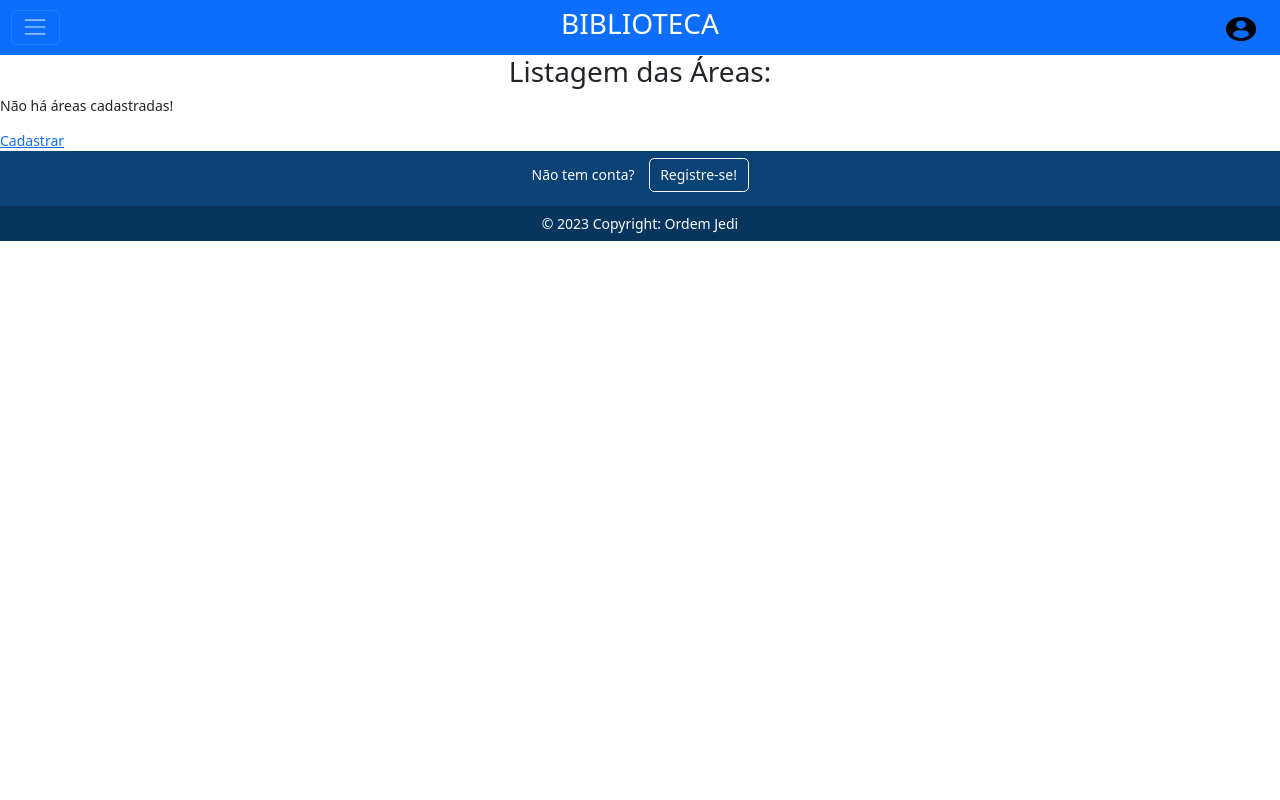
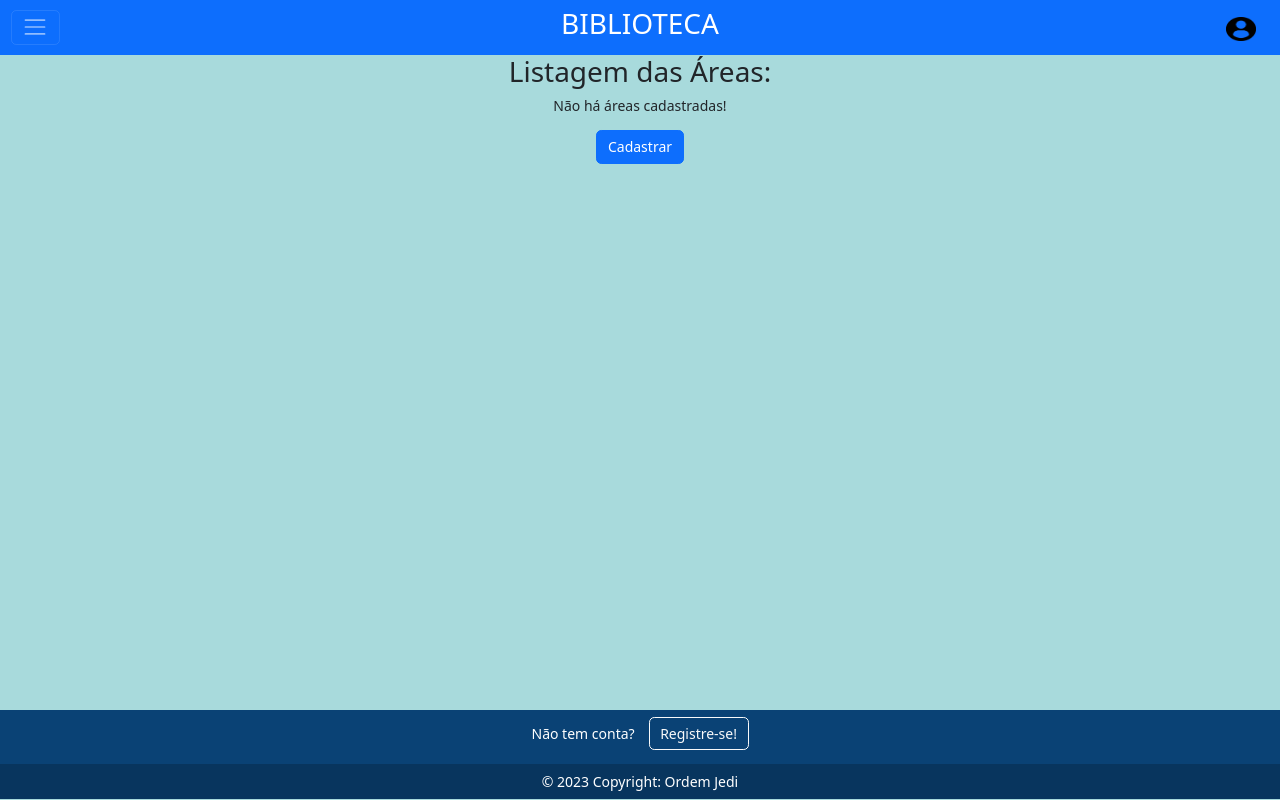
Before and after one commit to Kdu-Lima/Bliblioteca---PDS---2022, a Django app: page /area/ in a window 1280 px wide. Run offline with Django 4.2, Linux system fonts and the light colour scheme; data that the repository does not hold is empty.

Commit message:
rodape ajustado

```diff
--- a/static/css/styles.css
+++ b/static/css/styles.css
@@ -9,10 +9,7 @@
   margin: 0;
   height: 100vh;
   width: 100vw;
-}
-
-body {
-
+  background-color: #a8dadc;
 }
 :root {
   font-family: 'Roboto', sans-serif;
@@ -29,7 +26,6 @@ body {
 
 #cards-area {
   margin-inline: auto;
-  /* width: 900px; */
 }
 
 #cards-list {
@@ -240,6 +236,7 @@ body {
   height: 100vh;
   justify-content: center;
   align-items: center;
+  margin-top: -60px;
 }
 
 .form-cadastrar-livro {
--- a/templates/base_nav.html
+++ b/templates/base_nav.html
@@ -14,7 +14,7 @@
             <div class="offcanvas-body">
               <ul class="navbar-nav justify-content-end flex-grow-1 pe-3">
                 <li class="nav-item">
-                  <a style="color: black;" class="nav-link active" aria-current="page" href="{% url 'inicial' %}">Retornar</a>
+                  <a style="color: black;" class="nav-link active" aria-current="page" href="{% url 'inicial' %}">Inicio</a>
                 </li>
                 <li class="nav-item">
                   <a style="color: black;" class="nav-link" href="{% url 'listar_livro' %}">Livros cadastrados</a>
@@ -36,7 +36,7 @@
             </div>
           </div>
           <div class="col-sm-4 estilin">
-            <H2 style="color: white;">BIBLIOTECA</H2>
+            <a href="{% url 'inicial' %}"><H2 style="color: white;">BIBLIOTECA</H2> </a>
           </div>
           <div class="col-sm-4 estilin3">
             <a class="navbar-brand" href="{% url 'login' %}">
--- a/templates/base_rodape.html
+++ b/templates/base_rodape.html
@@ -1,15 +1,17 @@
 {% load static %}
 <section class="">
   <!-- Footer -->
-  <footer class="text-center text-white" style="background-color: #0a4275;">
+  <footer
+    class="text-center text-white"
+    style="background-color: #0a4275;">
     <!-- Grid container -->
     <div class="container p-2 pb-0">
       <!-- Section: CTA -->
       <section class="">
         <p class="d-flex justify-content-center align-items-center">
           <span class="me-3">Não tem conta?</span>
-          <button type="button" class="btn btn-outline-light btn-rounded">
-            Registre-se!
+          <a href="{% url 'cadastar_usuario' %}" class="btn btn-outline-light btn-rounded">Registre-se!</a>
+
           </button>
         </p>
       </section>
--- a/templates/cruds/area.html
+++ b/templates/cruds/area.html
@@ -1,8 +1,8 @@
 {% extends 'inicial.html' %}
 
 {% block conteudo %}
-<div>
-    <h2 class="estilin padando">Listagem das Áreas:</h2>
+<div class="estilin padando" style="height: calc(100% - (55.34px + 89.5px));" >
+    <h2>Listagem das Áreas:</h2>
     {% for area in todas_areas %}
         <div class="card estilin col-sm-4 padando">
             <div class="card-body boda estilin">
@@ -13,6 +13,6 @@
     {% empty %}
     <p>Não há áreas cadastradas!</p>
     {% endfor %}
-    <a href="{% url 'cadastrar_area' %}">Cadastrar</a>
+    <a href="{% url 'cadastrar_area' %}" class="btn btn-primary">Cadastrar</a>
 </div>
 {% endblock %}
--- a/templates/cruds/area_cadastrar.html
+++ b/templates/cruds/area_cadastrar.html
@@ -1,9 +1,8 @@
 {% extends 'inicial.html' %}
 
 {% block conteudo %}
-<section id="area-cadastrar">
-	<h1>Cadastrar Área</h1>
-	<h1 class="testeee">TESTE</h1>
+<section style="height: calc(100% - (55.34px + 89.5px));">
+	<h1 class="estilin padando">Cadastrar Área</h1>
 	<form method="post" class="estilin padando boda">
 		{% csrf_token %}
 		<p class="padando">{{ form_area }}</p>
--- a/templates/cruds/avaliacao.html
+++ b/templates/cruds/avaliacao.html
@@ -1,6 +1,7 @@
 {% extends 'inicial.html' %}
 
 {% block conteudo %}
+<div class="estilin padando" style="height: calc(100% - (55.34px + 89.5px)); margin-top: 40px;">
     <h2>Listagem das Avaliações:</h2>
     {% for avaliacao in todas_avaliacoes %}
     <p>Nota Geral: {{avaliacao.nota_geral}}</p>
@@ -10,5 +11,6 @@
     {% empty %}
     <p>Não há avaliações cadastradas!</p>
     {% endfor %}
-    <a href="{% url 'cadastrar_avaliacao_livros' %}">Cadastrar</a>
+    <a href="{% url 'cadastrar_avaliacao_livros' %}" class="btn btn-primary">Cadastrar</a>
+</div>
 {% endblock %}
--- a/templates/cruds/avaliacao_cadastrar_livros.html
+++ b/templates/cruds/avaliacao_cadastrar_livros.html
@@ -1,6 +1,7 @@
 {% extends 'inicial.html' %}
 
 {% block conteudo %}
+<div class="estilin padando" style="height: calc(100% - (55.34px + 89.5px));">
     <h1>Selecione o Livro</h1>
     {% for recomendacao in todos_recomendacoes %}
     <p>Quem recomendou: {{recomendacao.usuario.nome}}</p>
@@ -13,5 +14,6 @@
     <p><a href="{% url 'cadastrar_avaliacao' recomendacao.id %}"><button>AVALIAR</button></a></p>
     {% empty %}
     <p>Não há livros cadastrados</p>
+</div>
     {% endfor %}
 {% endblock %}
--- a/templates/cruds/livro.html
+++ b/templates/cruds/livro.html
@@ -1,6 +1,7 @@
 {% extends 'inicial.html' %}
 
 {% block conteudo %}
+<div class="estilin padando" style="height: calc(100% - (55.34px + 89.5px)); margin-top: 40px;">
     <h2>Livros</h2>
 
     <p>Listagem de Livros:</p>
@@ -13,5 +14,6 @@
     {% empty %}
     <p>Não há livros cadastrados</p>
     {% endfor %}
-    <a href="{% url 'cadastrar_livro' %}">Cadastrar</a>
+    <a href="{% url 'cadastrar_livro' %}" class="btn btn-primary">Cadastrar</a>
+</div>
     {% endblock %}
--- a/templates/cruds/recomendacao.html
+++ b/templates/cruds/recomendacao.html
@@ -1,6 +1,7 @@
 {% extends 'inicial.html' %}
 
 {% block conteudo %}
+<div class="estilin padando" style="height: calc(100% - (55.34px + 89.5px));">
     <h2>Listagem das Recomendações:</h2>
     {% for recomendacao in todas_recomendacoes %}
     <p>Usuario: {{recomendacao.usuario}}</p>
@@ -9,5 +10,6 @@
     {% empty %}
     <p>Não há recomendações cadastradas!</p>
     {% endfor %}
-    <a href="{% url 'cadastrar_recomendacao' %}">Cadastrar</a>
+    <a href="{% url 'cadastrar_recomendacao' %}" class="btn btn-primary">Cadastrar</a>
+</div>
     {% endblock %}
--- a/templates/cruds/recomendacao_cadastrar.html
+++ b/templates/cruds/recomendacao_cadastrar.html
@@ -1,10 +1,12 @@
 {% extends 'inicial.html' %}
 
 {% block conteudo %}
+<div class="estilin padando" style="height: calc(100% - (55.34px + 89.5px));">
     <h1>Cadastrar Recomendação</h1>
     <form method="post">
         {% csrf_token %}
         {{ form_recomendacao }}
-        <p><input type="submit" value="Cadastrar"></p>
+        <p><input type="submit" value="Cadastrar" class="btn btn-primary"></p>
     </form>
+</div>
     {% endblock %}
--- a/templates/cruds/usuario_cadastrar.html
+++ b/templates/cruds/usuario_cadastrar.html
@@ -1,8 +1,8 @@
 {% extends 'inicial.html' %}
 
 {% block conteudo %}
-    <h2>Cadastrar Usuário</h2>
-    <form method="post" class="form-cadastrar-usuario">
+    <h2 class="estilin padando">Cadastrar Usuário</h2>
+    <form method="post" class="form-cadastrar-usuario" >
         <section class="area-cadastrar-usuario">
             <div class="cadastrar-usuario">
         {% csrf_token %}
--- a/templates/teste.html
+++ b/templates/teste.html
@@ -58,7 +58,7 @@
 
     <section class="">
       <!-- Footer -->
-      <footer class="text-center text-white" style="background-color: #0a4275;">
+      <footer class="text-center text-white footerwe" style="background-color: #0a4275;">
         <!-- Grid container -->
         <div class="container p-4 pb-0">
           <!-- Section: CTA -->
```
Also changed, not shown: templates/cruds/livro_cadastrar.html (+4 -3 lines).
